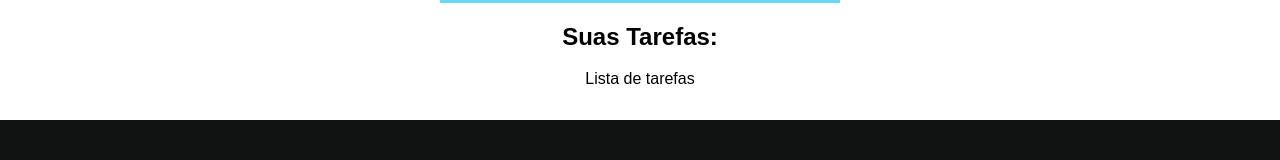
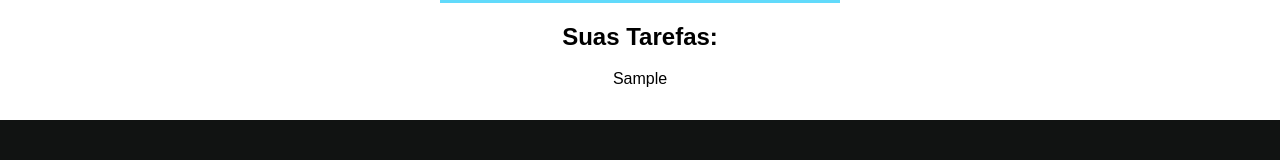
Before and after one commit to Pjmaciel/todolist_react, a React (Create React App) app: page / in a window 1280 px wide. Both pictures are taken after typing "Sample" into the empty fields and a click on the input "Criar Tarefa". Shown: the part 333-493 px from the top of the page. Built offline with nearby package versions, Linux system fonts and the light colour scheme.

Commit message:
show created tasks

```diff
--- a/src/App.tsx
+++ b/src/App.tsx
@@ -26,7 +26,7 @@
       </div>
       <div>
         <h2>Suas Tarefas:</h2>
-        <TaskList />
+        <TaskList taskList={taskList}/>
       </div>
     </main>
     <Footer />
--- a/src/components/TaskList.tsx
+++ b/src/components/TaskList.tsx
@@ -1,11 +1,26 @@
 
-type Props = {}
+//interface
+import { ITask } from "../interfaces/Task"
 
-const TaskList = (props: Props) => {
+//CSS
+
+type Props = {
+    taskList : ITask[]
+}
+
+const TaskList = ({taskList}: Props) => {
     return (
-        <div>
-            Lista de tarefas
-        </div>
+        <>
+        {taskList.length > 0 ? (
+            taskList.map((task) => (
+                <div key={task.id}>
+                    <p>{task.title}</p>
+                </div>
+            ))
+        ) : (
+            <p>Não existe tarefas cadastradas</p>
+        )}
+        </>
     )
 }
 
```
Also changed, not shown: src/components/TaskList.module.css (added).
